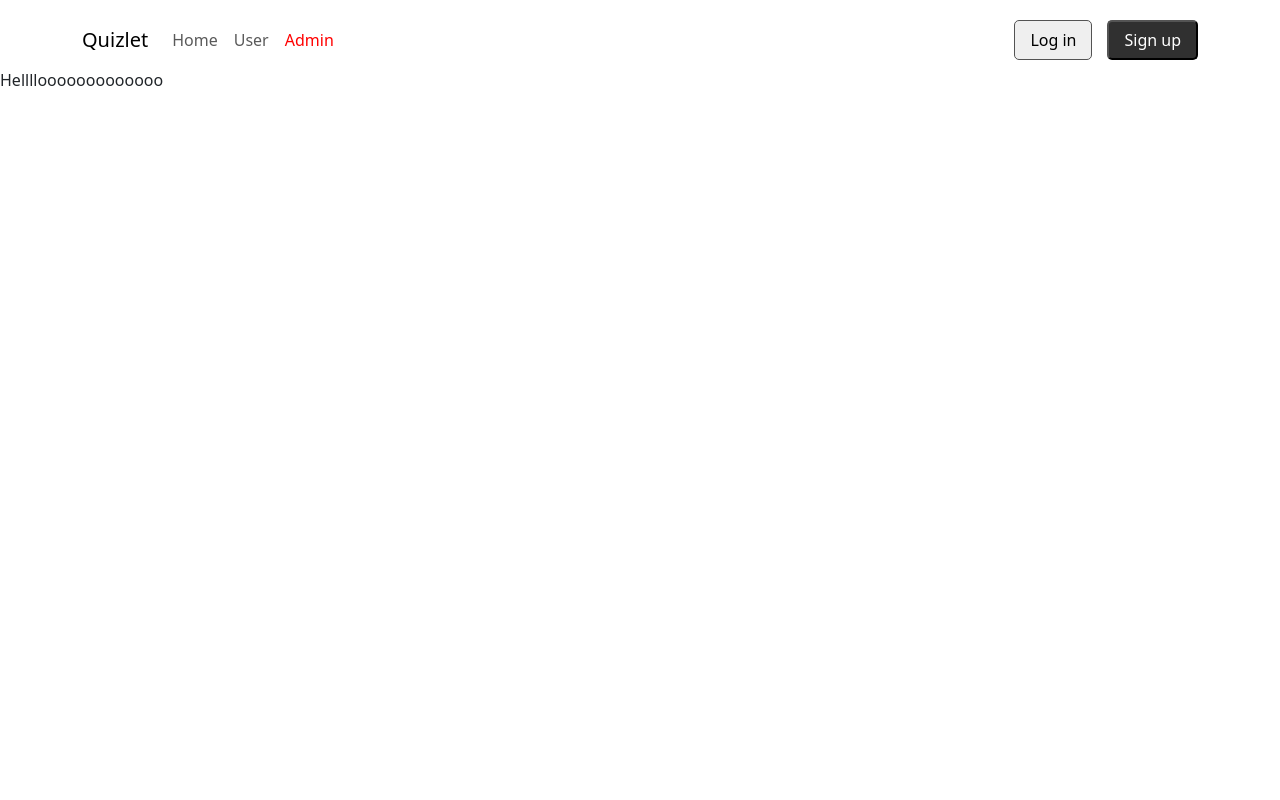
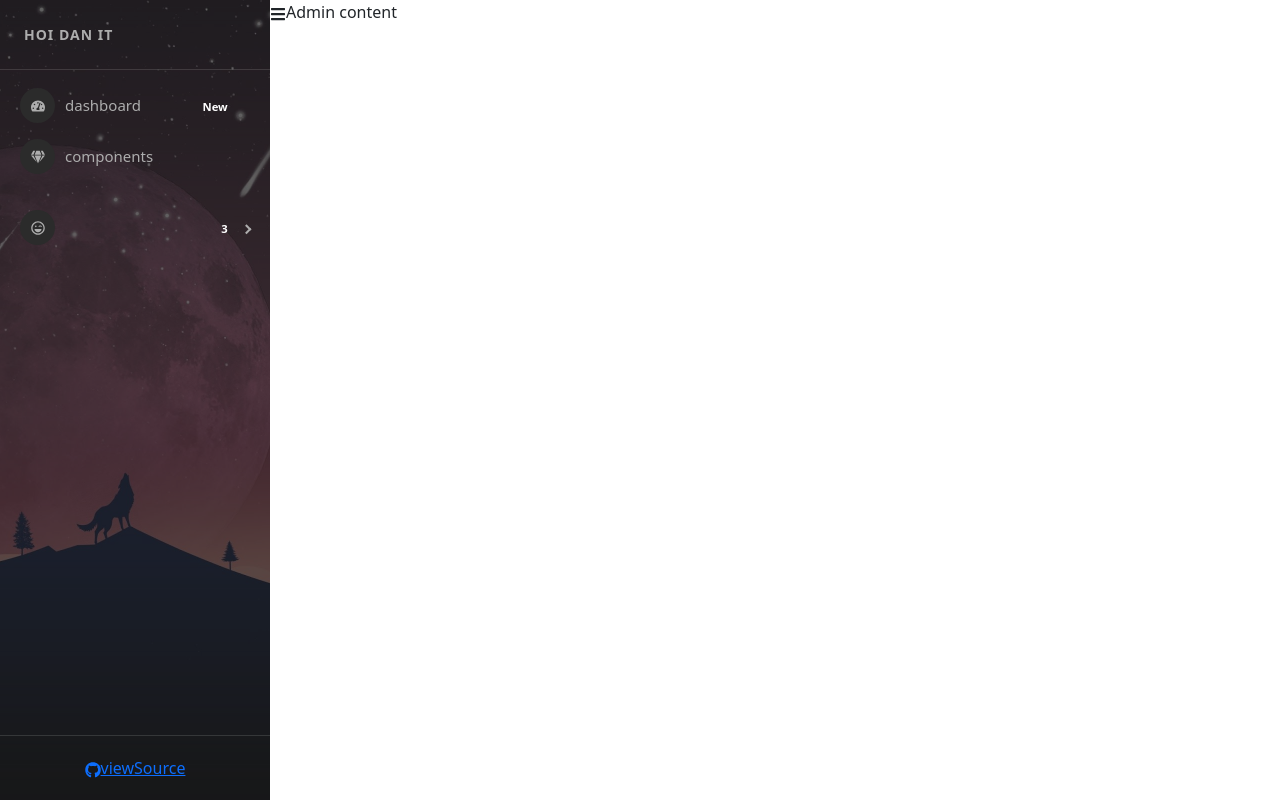
Before and after one commit to sontiktok/ReactQuizlet, a React (Create React App) app: page /admin in a window 1280 px wide. Built offline with nearby package versions, Linux system fonts and the light colour scheme.

Commit message:
Design sidebar

```diff
--- a/package.json
+++ b/package.json
@@ -10,6 +10,8 @@
     "react": "18.2.0",
     "react-bootstrap": "2.4.0",
     "react-dom": "18.2.0",
+    "react-icons": "4.4.0",
+    "react-pro-sidebar": "0.7.1",
     "react-redux": "8.0.1",
     "react-router-dom": "6.3.0",
     "react-scripts": "5.0.1",
--- a/src/components/Admin/Admin.js
+++ b/src/components/Admin/Admin.js
@@ -1,4 +1,20 @@
+import SideBar from "./SideBar";
+import "./Admin.scss";
+import { FaBars } from "react-icons/fa";
+import { useState } from "react";
+
 const Admin = (props) => {
-  return <div>Hellllooooooooooooo</div>;
+  const [collapsed, setCollapsed] = useState(false);
+  return (
+    <div className="admin-container">
+      <div className="admin-sidebar">
+        <SideBar collapsed={collapsed} />
+      </div>
+      <div className="admin-content">
+        <FaBars onClick={() => setCollapsed(!collapsed)} />
+        Admin content
+      </div>
+    </div>
+  );
 };
 export default Admin;
--- /dev/null
+++ b/src/components/Admin/Admin.scss
@@ -0,0 +1,8 @@
+.admin-container {
+  display: flex;
+  .admin-sidebar {
+    .pro-sidebar {
+      height: 100vh !important;
+    }
+  }
+}
--- /dev/null
+++ b/src/components/Admin/SideBar.js
@@ -0,0 +1,101 @@
+import "react-pro-sidebar/dist/css/styles.css";
+import {
+  ProSidebar,
+  Menu,
+  MenuItem,
+  SubMenu,
+  SidebarHeader,
+  SidebarFooter,
+  SidebarContent,
+} from "react-pro-sidebar";
+import {
+  FaTachometerAlt,
+  FaGem,
+  FaList,
+  FaGithub,
+  FaRegLaughWink,
+  FaHeart,
+} from "react-icons/fa";
+import sidebarBg from "../../assets/bg2.jpg";
+
+const SideBar = (props) => {
+  const { image, collapsed, toggled, handleToggleSidebar } = props;
+  return (
+    <>
+      <ProSidebar
+        image={sidebarBg}
+        collapsed={collapsed}
+        toggled={toggled}
+        breakPoint="md"
+        onToggle={handleToggleSidebar}
+      >
+        <SidebarHeader>
+          <div
+            style={{
+              padding: "24px",
+              textTransform: "uppercase",
+              fontWeight: "bold",
+              fontSize: 14,
+              letterSpacing: "1px",
+              overflow: "hidden",
+              textOverflow: "ellipsis",
+              whiteSpace: "nowrap",
+            }}
+          >
+            Hoi Dan IT
+          </div>
+        </SidebarHeader>
+
+        <SidebarContent>
+          <Menu iconShape="circle">
+            <MenuItem
+              icon={<FaTachometerAlt />}
+              suffix={<span className="badge red">New</span>}
+            >
+              dashboard
+            </MenuItem>
+            <MenuItem icon={<FaGem />}> components </MenuItem>
+          </Menu>
+          <Menu iconShape="circle">
+            <SubMenu
+              suffix={<span className="badge yellow">3</span>}
+              icon={<FaRegLaughWink />}
+            >
+              <MenuItem> 1</MenuItem>
+              <MenuItem> 2</MenuItem>
+              <MenuItem> 3</MenuItem>
+            </SubMenu>
+          </Menu>
+        </SidebarContent>
+
+        <SidebarFooter style={{ textAlign: "center" }}>
+          <div
+            className="sidebar-btn-wrapper"
+            style={{
+              padding: "20px 24px",
+            }}
+          >
+            <a
+              href="https://github.com/azouaoui-med/react-pro-sidebar"
+              target="_blank"
+              className="sidebar-btn"
+              rel="noopener noreferrer"
+            >
+              <FaGithub />
+              <span
+                style={{
+                  whiteSpace: "nowrap",
+                  textOverflow: "ellipsis",
+                  overflow: "hidden",
+                }}
+              >
+                viewSource
+              </span>
+            </a>
+          </div>
+        </SidebarFooter>
+      </ProSidebar>
+    </>
+  );
+};
+export default SideBar;
--- a/src/index.js
+++ b/src/index.js
@@ -18,8 +18,8 @@
         <Route path="/" element={<App />}>
           <Route index element={<HomePage />} />
           <Route path="/user" element={<User />} />
-          <Route path="/admin" element={<Admin />} />
         </Route>
+        <Route path="/admin" element={<Admin />} />
       </Routes>
     </BrowserRouter>
     {/*</React.StrictMode>*/}
```
Also changed, not shown: src/assets/bg2.jpg (added), 1 other file (tests, documents, lock files or other folders).
